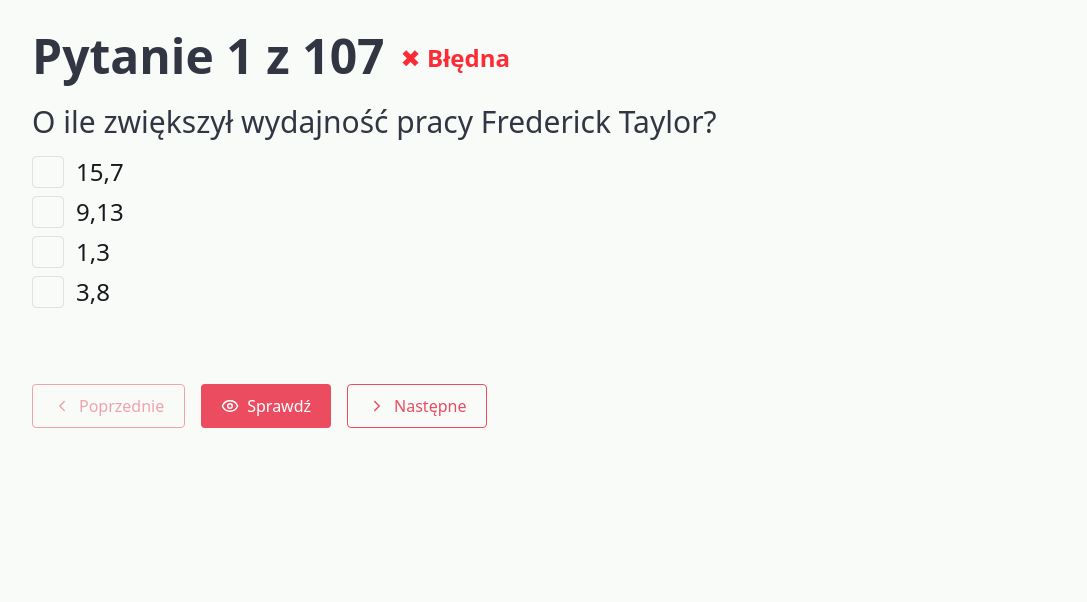
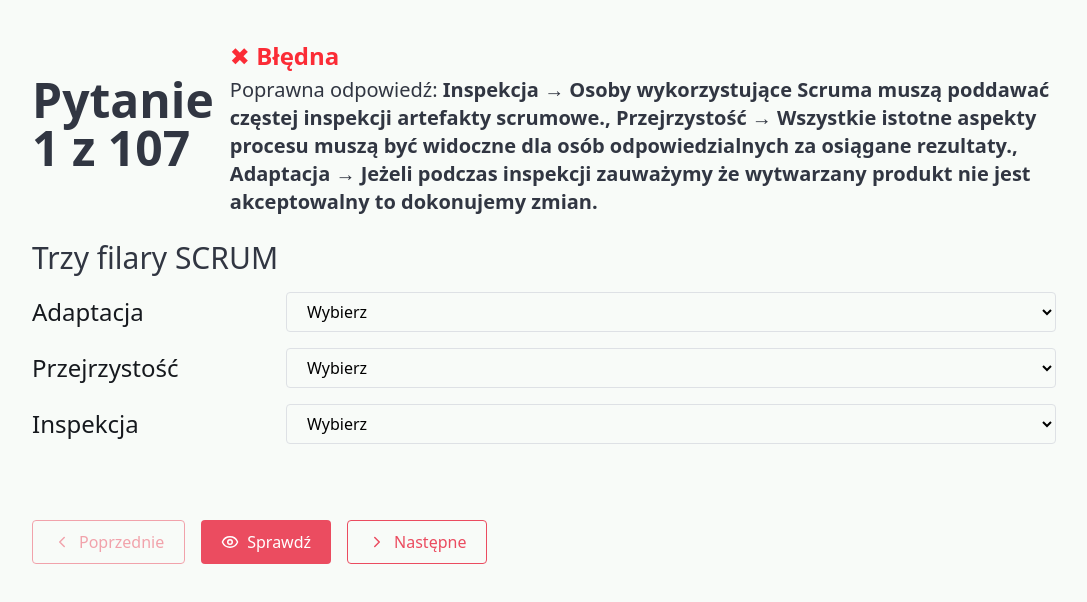
Before and after one commit to lnig/QuizZPI, a React (Vite) app: page / in a window 1280 px wide. Both pictures are taken after a click on the button "Sprawdź". Shown: the top 602 px of the page, without its empty margins (96-1183 px from the left). Built offline with nearby package versions, Linux system fonts and the light colour scheme.

Commit message:
Show correct answer + random order

```diff
--- a/src/App.tsx
+++ b/src/App.tsx
@@ -1,4 +1,4 @@
-import { useState } from 'react';
+import { useState, useEffect } from 'react';
 import questions from './data/question.json';
 import { QuestionCard, type AnswerType } from './components/QuestionCard';
 import type {
@@ -11,8 +11,6 @@ import type {
 import Button from './components/Button';
 import { ChevronLeft, ChevronRight, Eye } from 'lucide-react';
 
-const total = questions.length;
-
 type QuestionUnion =
   | SingleChoiceQuestion
   | MultipleChoiceQuestion
@@ -20,13 +18,32 @@ type QuestionUnion =
   | OrderingQuestion
   | MatchingQuestion;
 
+  const shuffleArray = <T,>(array: T[]): T[] => {
+    const shuffled = [...array];
+    for (let i = shuffled.length - 1; i > 0; i--) {
+      const j = Math.floor(Math.random() * (i + 1));
+      [shuffled[i], shuffled[j]] = [shuffled[j], shuffled[i]];
+    }
+    return shuffled;
+  };
+
 export default function App() {
+  const [shuffledQuestions, setShuffledQuestions] = useState<typeof questions>([]);
   const [current, setCurrent] = useState(0);
   const [answers, setAnswers] = useState<Record<string, AnswerType>>({});
   const [showFeedback, setShowFeedback] = useState(false);
 
-  const q = questions[current] as QuestionUnion;
-  const answer = answers[q.id];
+  useEffect(() => {
+    setShuffledQuestions(shuffleArray(questions));
+  }, []);
+
+  const total = shuffledQuestions.length;
+  const q = shuffledQuestions[current] as QuestionUnion;
+  const answer = answers[q?.id];
+
+  if (shuffledQuestions.length === 0 || !q) {
+    return <div className="flex justify-center items-center h-screen">Ładowanie pytań...</div>;
+  }
 
   const handleAnswer = (id: string, ans: AnswerType) => {
     setAnswers(prev => ({ ...prev, [id]: ans }));
@@ -69,11 +86,31 @@ export default function App() {
       setCurrent(current + 1);
       setShowFeedback(false);
     } else {
+      const newShuffledQuestions = shuffleArray(questions);
+      setShuffledQuestions(newShuffledQuestions);
       setCurrent(0);
       setShowFeedback(false);
       setAnswers({});
     }
   };
+
+  const getCorrectAnswerText = (question: QuestionUnion): string => {
+    switch (question.type) {
+      case 'single':
+        return question.correctAnswer;
+      case 'multiple':
+        return question.correctAnswers.join(', ');
+      case 'open':
+        return question.correctAnswers.join(', ');
+      case 'ordering':
+        return question.options.join(' → ');
+      case 'matching':
+        return question.leftItems.map(left => `${left} → ${question.correctMap[left]}`).join(', ');
+      default:
+        return '';
+    }
+  };
+
 
   return (
     <div className='flex flex-col sm:items-center sm:justify-center py-4 px-4 sm:py-8 sm:px-16'>
@@ -90,12 +127,23 @@ export default function App() {
                   : 'text-red-500 font-bold mt-1 lg:text-2xl'
               }
             >
-              {checkCorrect(q, answer) ? '✔ Poprawna' : '✖ Błędna'}
+             {checkCorrect(q, answer) ? (
+                <span className="text-green-600 font-bold mt-1 lg:text-2xl">
+                  ✔ Poprawna
+                </span>
+              ) : (
+                <div className="text-red-500 font-bold mt-1 lg:text-2xl flex-row">
+                  ✖ Błędna
+                  <div className="text-[#313642] font-normal text-base lg:text-xl mt-1">
+                    Poprawna odpowiedź: <span className="font-semibold">{getCorrectAnswerText(q)}</span>
+                  </div>
+                </div>
+              )}
             </span>
           )}
         </div>
 
-        <QuestionCard question={q} answer={answer} onAnswer={handleAnswer} />
+        {q && <QuestionCard question={q} answer={answer} onAnswer={handleAnswer} />}
 
         <div className="mt-4 flex flex-col sm:flex-row">
           <div className='flex flex-col gap-4 xl:hidden'>
--- a/src/components/QuestionCard.tsx
+++ b/src/components/QuestionCard.tsx
@@ -97,6 +97,10 @@ export const QuestionCard: React.FC<QuestionCardProps> = ({ question, answer, on
     setShuffledMultipleOptions(shuffleArray(question.options));
   }
 }, [question]);
+
+  if (!question) {
+    return <div>Ładowanie pytania...</div>;
+  }
 
   return (
     <div className='min-h-72'>
--- a/src/data/question.json
+++ b/src/data/question.json
@@ -247,7 +247,7 @@
   },
   {
     "id": "26",
-    "type": "single",
+    "type": "multiple",
     "question": "Jakiego typu wymagań nie omawialiśmy na wykładzie?",
     "options": [
       "Wymagania funkcjonalne",
@@ -331,7 +331,7 @@
   },
   {
     "id": "33",
-    "type": "single",
+    "type": "multiple",
     "question": "Planowanie odpowiada na pytanie:",
     "options": [
       "Co trzeba będzie zrobić?",
@@ -363,7 +363,7 @@
     "correctAnswers": [
       "Zapas czasu na wypadek nieplanowanych zdarzeń",
       "Waha się w granicach 5%-10% całkowitego czasu trwania wszystkich działań projektowych",
-      "Wpisywana w harmonogram jako fikcyjne działanie ostatnie do wykonania w projekcie.",
+      "Wpisywana w harmonogram jako fikcyjne działanie ostatnie do wykonania w projekcie",
       "Zwykle rezerwę ujawnia się zespołowi projektowemu"
     ]
   },
@@ -444,7 +444,7 @@
   {
     "id": "43",
     "type": "open",
-    "question": "Co się dzieje gdy spotkania organizujemy zbyt rzadko / zbyt często?",
+    "question": "Co się dzieje gdy spotkania organizujemy zbyt rzadko / zbyt często? (skip)",
     "correctAnswers": ["Zbyt rzadko - problemy zespołu nie są komunikowane i długo czekają na rozwiązanie; Zbyt często – tracimy czas na organizację"]
   },
   {
@@ -512,14 +512,14 @@
   },
   {
     "id": "50",
-    "type": "single",
+    "type": "multiple",
     "question": "O którym kanale komunikacji trzeba bardzo pamiętać w codziennej pracy z programistami?",
     "options": ["bezpośrednia rozmowa", "wideokonferencja", "czat (slack/etc)", "email", "forma pisemna", "telefon"],
     "correctAnswers": ["bezpośrednia rozmowa"]
   },
   {
     "id": "51",
-    "type": "single",
+    "type": "multiple",
     "question": "\"Oko pańskie konia tuczy\" - zaznacz prawdziwe odpowiedzi",
     "options": [
       "Obowiązkiem manadżera projektu jest dbanie o prawidłowe odżywianie się członków zespółu",
@@ -575,7 +575,7 @@
   },
   {
     "id": "56",
-    "type": "single",
+    "type": "multiple",
     "question": "Zaznacz NIE pasujące zdanie. 15 minutowy stand-up:",
     "options": [
       "spotkania monitorujące w APM",
```
